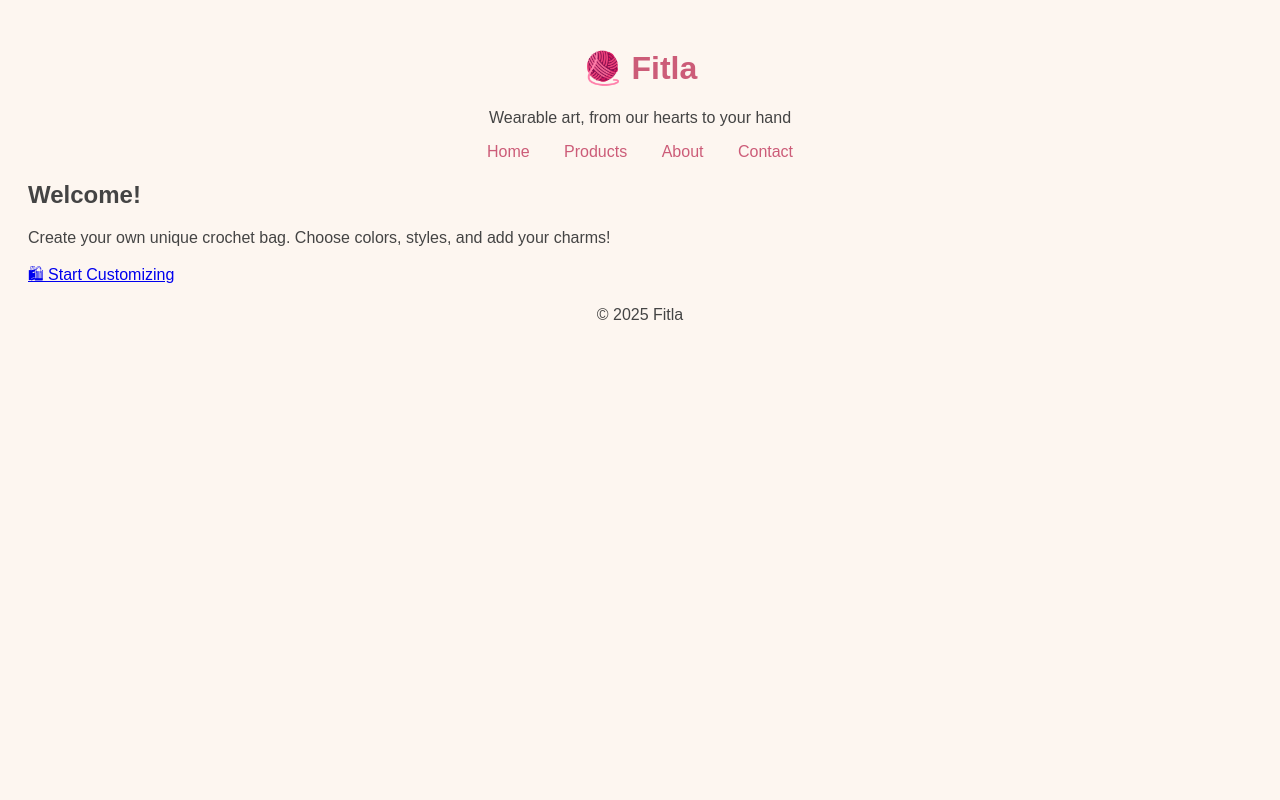
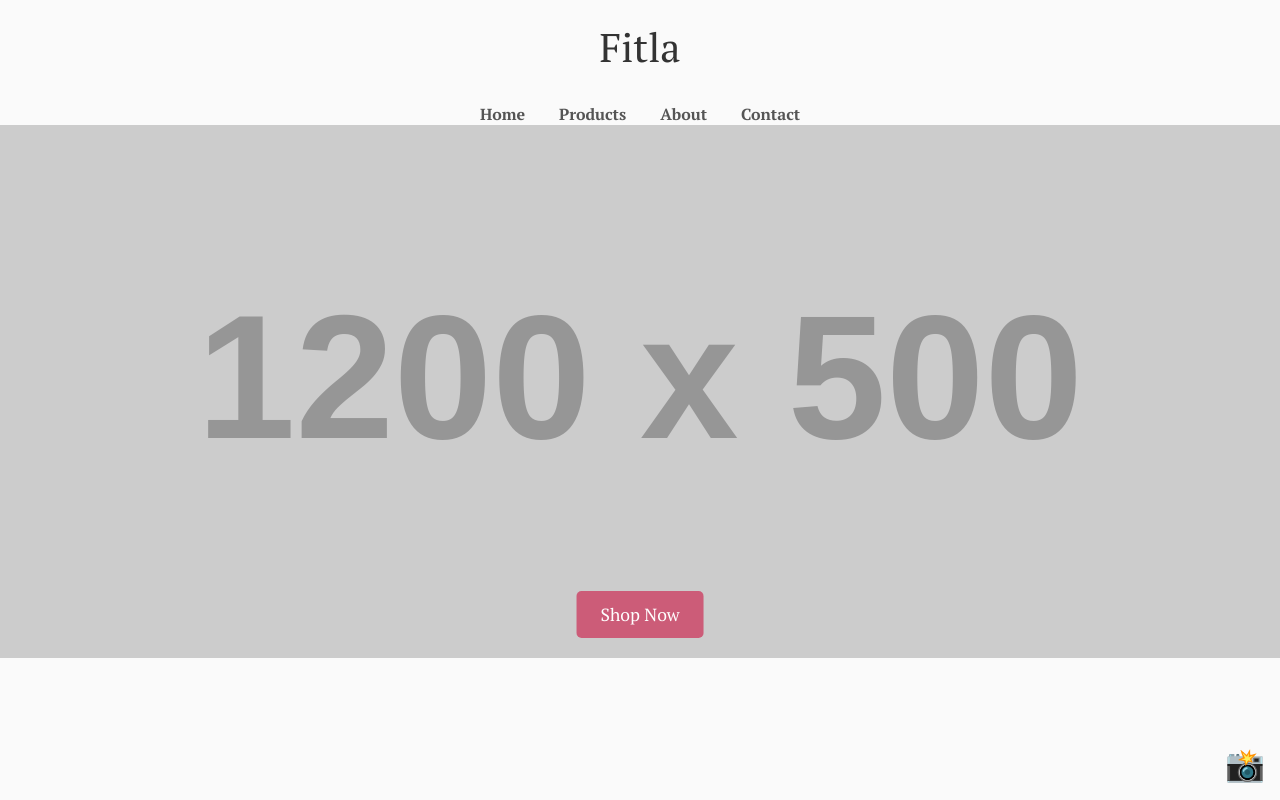
Before and after one commit to fitla/fitla, a plain HTML site: page index.html in a window 1280 px wide. Drawn offline with Linux system fonts and the light colour scheme; placeholder pictures from the web are drawn by us.

Commit message:
Update index.html

```diff
--- a/index.html
+++ b/index.html
@@ -2,34 +2,36 @@
 <!DOCTYPE html>
 <html lang="en">
 <head>
-  <meta charset="UTF-8" />
-  <meta name="viewport" content="width=device-width, initial-scale=1.0"/>
+  <meta charset="UTF-8"/>
+  <meta name="viewport" content="width=device-width,initial-scale=1"/>
   <title>Fitla</title>
+  <link href="https://fonts.googleapis.com/css2?family=PT+Serif:wght@400;700&display=swap" rel="stylesheet">
   <style>
-    body { font-family: Arial; padding: 20px; background: #fdf6f0; color: #444; }
-    header, footer { text-align: center; }
-    nav a { margin: 0 15px; text-decoration: none; color: #cc5c78; }
-    h1 { color: #cc5c78; }
+    body { margin:0; font-family:'PT Serif', serif; color:#333; background-color:#fafafa; }
+    header { text-align:center; padding:20px; font-size:2.5rem; }
+    .banner { position:relative; }
+    .banner img { width:100%; height:auto; display:block; }
+    .banner .btn { position:absolute; bottom:20px; left:50%; transform:translateX(-50%); background:#cc5c78; padding:12px 24px; color:#fff; text-decoration:none; font-size:1.1rem; border-radius:5px; }
+    nav { text-align:center; margin-top:10px; }
+    nav a { margin:0 15px; color:#555; text-decoration:none; font-weight:bold; }
+    .instagram { position:fixed; bottom:15px; right:15px; }
+    .instagram a { font-size:2rem; color:#cc5c78; text-decoration:none; }
   </style>
 </head>
 <body>
-  <header>
-    <h1>🧶 Fitla</h1>
-    <p>Wearable art, from our hearts to your hand</p>
+  <header>Fitla</header>
   <nav>
     <a href="index.html">Home</a>
     <a href="products.html">Products</a>
     <a href="about.html">About</a>
     <a href="contact.html">Contact</a>
   </nav>
-  </header>
-  <main>
-    <h2>Welcome!</h2>
-    <p>Create your own unique crochet bag. Choose colors, styles, and add your charms!</p>
-    <a href="products.html">🛍 Start Customizing</a>
-  </main>
-  <footer>
-    <p>&copy; 2025 Fitla</p>
-  </footer>
+  <div class="banner">
+    <img src="https://via.placeholder.com/1200x500?text=Handmade+Crochet+Art" alt="Fitla crochet bags banner">
+    <a class="btn" href="products.html">Shop Now</a>
+  </div>
+  <div class="instagram">
+    <a href="https://instagram.com/fitlabags" target="_blank">📸</a>
+  </div>
 </body>
 </html>
```
Lines whose indentation alone changed are shown as unchanged.
